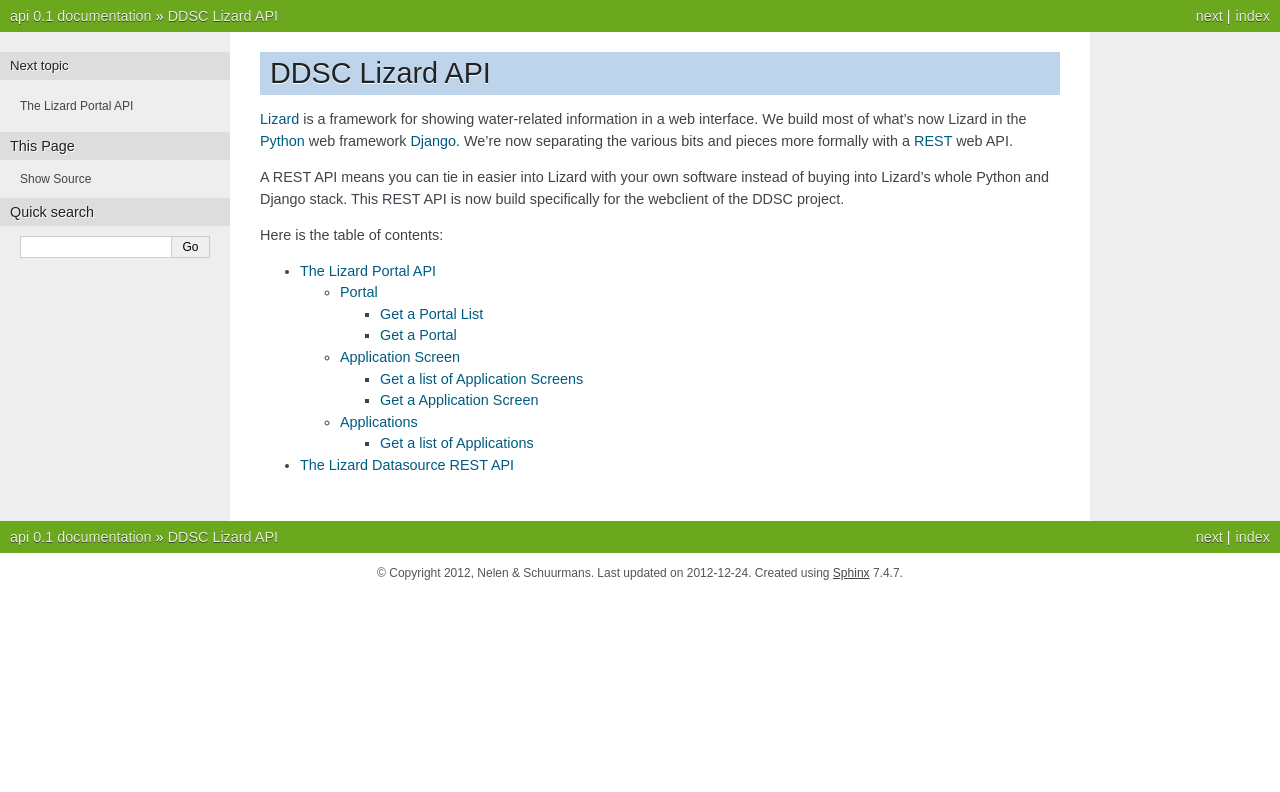
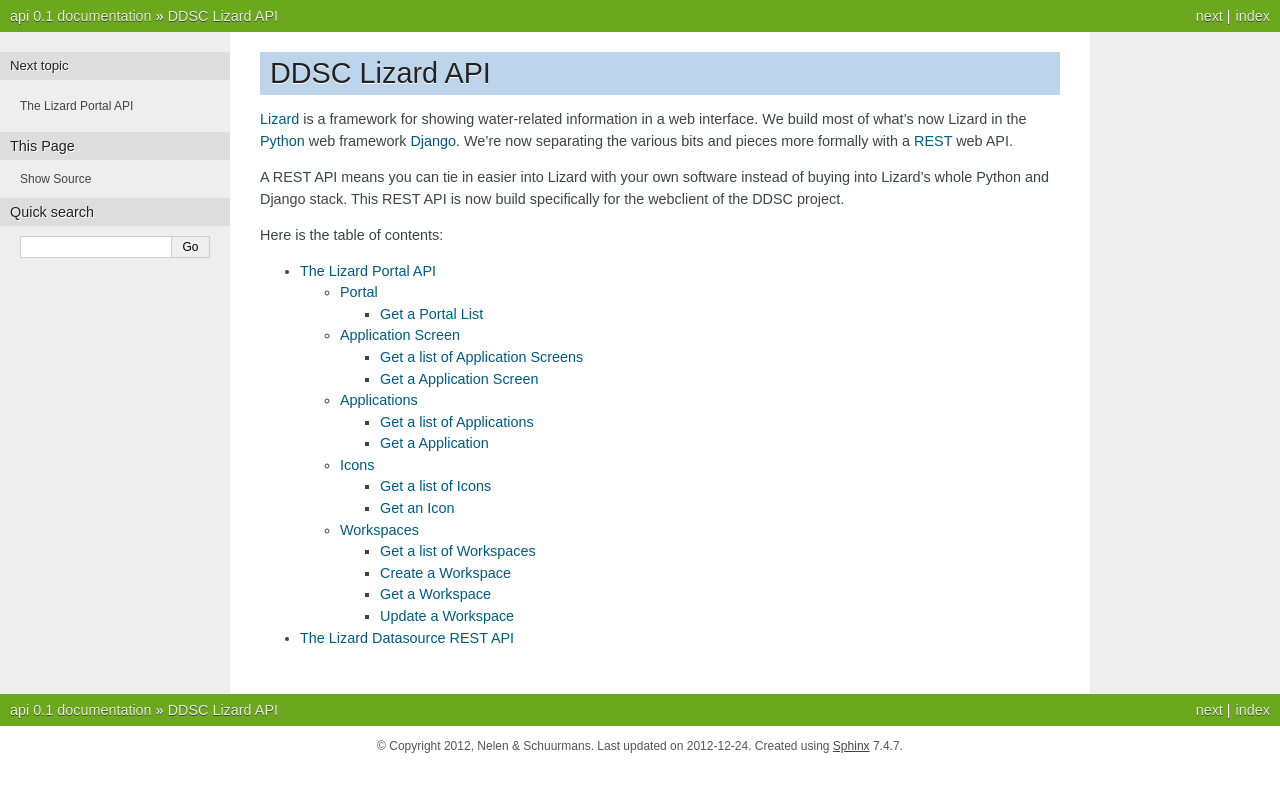
Before and after one commit to ddsc/api, a Sphinx documentation site: the page built from doc/index.rst, in a window 1280 px wide. Shown: the top 792 px of the page. Built offline with Sphinx 7.4.7, drawn with Linux system fonts in a browser that asks for light colours; some of the changed lines change nothing that is shown.

Commit message:
Add documentation about workspaces and icons.

```diff
--- a/doc/restapi.rst
+++ b/doc/restapi.rst
@@ -34,18 +34,6 @@
     count: 1
   }
 
-Get a Portal
--------------------
-
-::
-
-  GET /api/v1/portals/:portalid
-
-**Response** ::
-
-  Status: 200 OK
-
-.. code-block:: javascript
 
   {
     data: {
@@ -161,6 +149,257 @@
     "count": 1
   }
 
+Get a Application
+-----------------------
+
+.. note::
+
+  This seems to be a double way to specify the Application Screens.
+
+::
+
+  GET /api/v1/apps/:portalid
+
+**Response** ::
+
+  Status: 200 OK
+
+.. code-block:: javascript
+
+  {
+    data: {
+        id: '{app_id}',
+        name: '{app_name}',
+        description: '{app_description}',
+        icon: '/api/v1/icon/{app_id}/',
+        actionType: 'lizard.app.xxxxx',
+        actionConfig: {
+               <<configuration of Action/ App>>
+        }
+     }
+  }
+
+
+Icons
+=====
+
+Get a list of Icons
+-----------------------
+
+::
+
+  GET /api/v1/icons
+
+**Response** ::
+
+  Status: 200 OK
+
+.. code-block:: javascript
+
+  {
+    data: [
+      {
+        "id": "{icon id}",
+        "url": "/api/v1/icons/{icon_id}",
+      }
+	]
+    count: 1
+  }
+
+
+Get an Icon
+-----------------------
+
+::
+
+  GET /api/v1/icons/:iconid
+
+**Response** ::
+
+  Status: 200 OK
+  Body: a png image
+
+**Parameters**
+
+size
+
+  `Integer` of the size. Options are: 8 (8x8), 16 (16x16), 32 (32x32) pixels.
+  The default is 32.
+
+
+Workspaces
+============
+
+Get a list of Workspaces
+---------------------------
+
+::
+
+  GET /api/v1/workspaces/
+
+**Response** ::
+
+  Status: 200 OK
+
+.. code-block:: javascript
+
+  {
+    "total": 1,
+    "count": 1,
+    "start": 1,
+    "data": [
+      {
+        "id": "{id}",
+        "name": "{name}",
+        "description": "{description}",
+        "tags": [
+          "{tag}",
+          "{tag}"
+        ],
+        "ownerType": "{owner_type}",
+        "status": "{status}",
+        "owner": {
+          "id": {"id"},
+          "name": "{owner_name}"
+        },
+        "url": "/api/v1/workspaces/:workspaceid",
+        "lastModifiedAt": "{last_modified_at}"
+      }
+    ]
+  }
+
+**Parameters**:
+
+start
+  `Integer` of the record to start with. Default is 0.
+limit
+  `Integer` of the number of records in the response. Default is 25.
+filter
+  `Object` Applied filters in the request.
+  .. note::
+    Add an example
+order
+  `String` of the field name on which the list is orderd.
+  Default is 'Modification Date'.
+reverse
+  `Boolean` if the data should be reversed or not. Default is False.
+
+
+Create a Workspace
+------------------------
+
+::
+
+  POST /api/v1/workspaces/
+
+**Parameters**:
+
+name
+  `String` of the workspace name
+description
+  `String` of the description of the workspace
+tags
+  `Array of Strings` of the tags
+ownerType
+  `String` of the owner type. Options are: private, shared, organization, public
+status
+  `String` of the status
+.. note::
+    Add a list of acceptable statuses
+owner
+  `String` of the slug of the owner
+lastModifiedAt
+  `Timestamp` of when this object was last edited
+
+**Response** ::
+
+  Status: 201 Created
+  Location: api/v1/workspaces/:id
+
+.. code-block:: javascript
+
+  {
+    "message": "{Optional message with the result of the action}",
+	"data": {
+      "id": "{id}",
+      "name": "{name}",
+      "description": "{description}",
+      "tags": [
+        "{tag}",
+        "{tag}"
+      ],
+      "ownerType": "{owner_type}",
+      "status": "{status}",
+      "owner": {
+        "id": {"id"},
+        "name": "{owner_name}"
+      },
+      "url": "/api/v1/workspaces/:workspaceid",
+      "lastModifiedAt": "{last_modified_at}"
+	}
+  }
+
+Get a Workspace
+------------------
+
+::
+
+  GET /api/v1/workspaces/
+
+**Response** ::
+
+  Status: 200 OK
+
+.. code-block:: javascript
+
+  {
+    "data": {
+      "id": "{id}",
+      "name": "{name}",
+      "description": "{description}",
+      "tags": [
+        "{tag}",
+        "{tag}"
+      ],
+      "ownerType": "{owner_type}",
+      "status": "{status}",
+      "owner": {
+        "id": {"id"},
+        "name": "{owner_name}"
+      },
+      "url": "/api/v1/workspaces/:workspaceid"
+      "lastModifiedAt": "{last_modified_at}"
+    }
+  }
+
+Update a Workspace
+---------------------
+
+::
+
+  PATCH /api/v1/workspaces/:id
+
+**Optional Parameters**
+
+Only the fields that are updated are needed.
+
+name
+  `String` of the workspace name
+description
+  `String` of the description of the workspace
+tags
+  `Array of Strings` of the tags
+ownerType
+  `String` of the owner type
+status
+  `String` of the status
+.. note::
+    Add a list of acceptable statuses
+owner
+  `String` of the slug of the owner
+lastModifiedAt
+  `Timestamp` of when this object was last edited
+
 
 
 The Lizard Datasource REST API
```
